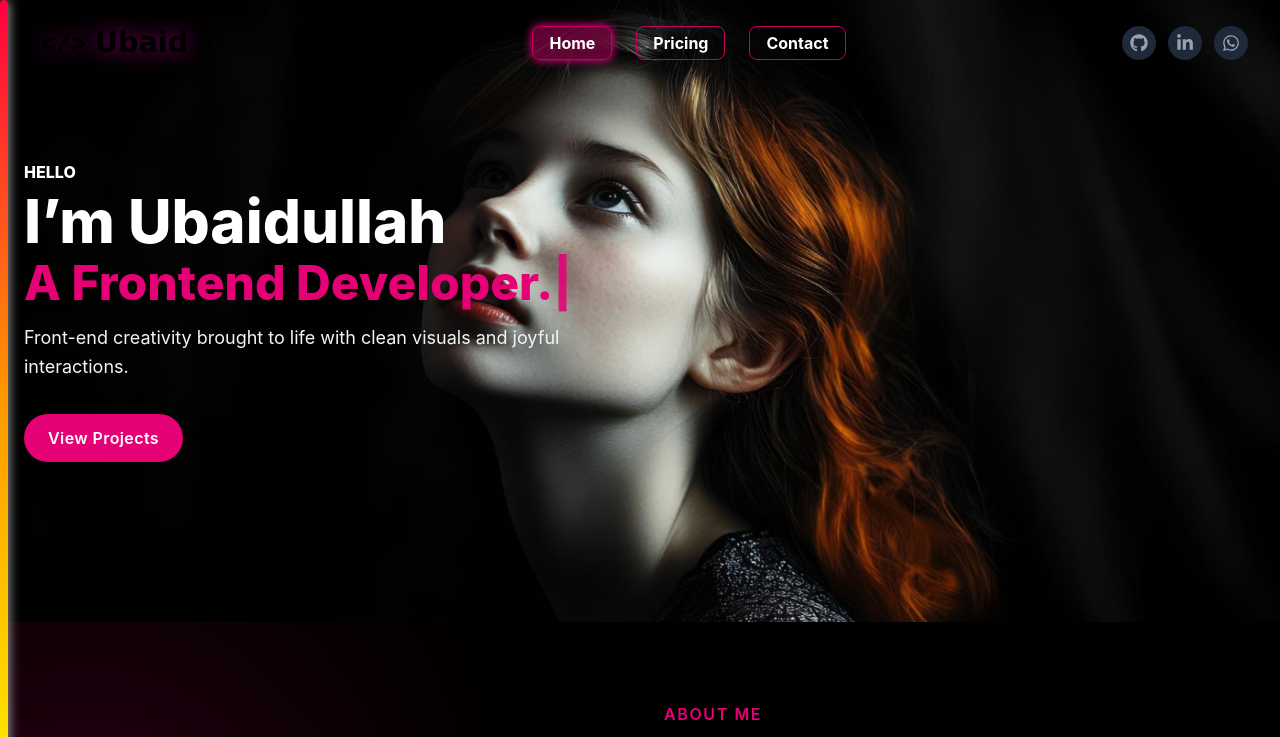
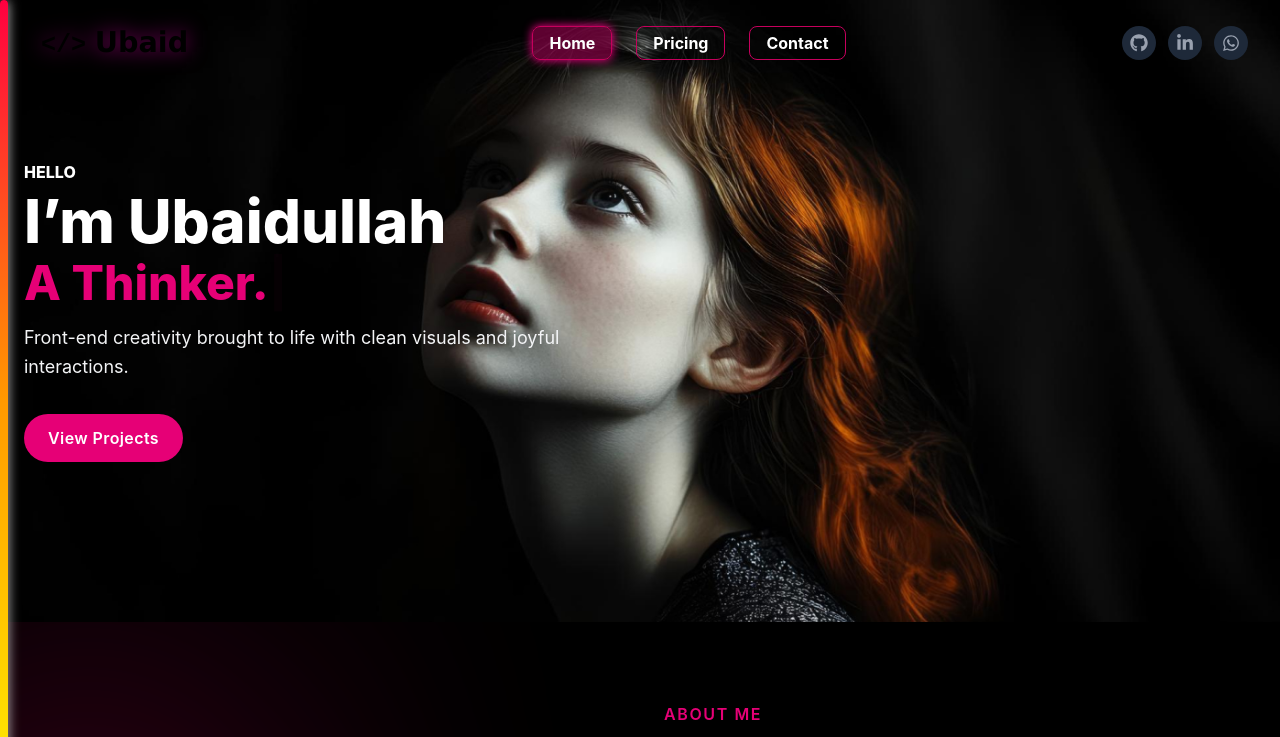
Before and after one commit to Ubaidullah-Web-Dev/React-Portfolio, a React (Vite) app: page / in a window 1280 px wide. Shown: the top 737 px of the page. Built offline with nearby package versions, Linux system fonts and the light colour scheme.

Commit message:
Fixed some errors

```diff
--- a/src/Components/Hero.jsx
+++ b/src/Components/Hero.jsx
@@ -20,9 +20,9 @@ function Hero() {
         <h2 className="text-4xl md:text-5xl font-extrabold text-pink-600">
           <ReactTyped
             strings={[
-              "A Web Developer.",
-              "A Frontend Developer.",
-              "A Creative Thinker.",
+              "A Developer.",
+              "A Coder.",
+              "A Thinker.",
             ]}
             typeSpeed={70}
             backSpeed={40}
--- a/src/Components/Navbar.jsx
+++ b/src/Components/Navbar.jsx
@@ -8,6 +8,7 @@ import {
   FaTimes,
   FaGithub,
   FaWhatsapp,
+  FaLinkedin,
 } from "react-icons/fa";
 import { Link, useLocation } from "react-router-dom";
 
@@ -171,17 +172,14 @@ function Navbar() {
           Contact
         </Link>
         <div className="flex flex-wrap justify-center space-x-4 pt-3">
-          <a href="#" className="bg-gray-800 hover:bg-pink-600 p-2 rounded-full">
-            <FaInstagram className="text-white transition-all duration-300 hover:scale-125" />
+          <a href="https://github.com/Ubaidullah-Web-Dev?tab=repositories" className="bg-gray-800 hover:bg-pink-600 p-2 rounded-full">
+            <FaGithub className="text-white transition-all duration-300 hover:scale-125" />
           </a>
-          <a href="#" className="bg-gray-800 hover:bg-pink-600 p-2 rounded-full">
-            <FaLinkedinIn className="text-white transition-all duration-300 hover:scale-125" />
+          <a href="https://www.linkedin.com/in/ubaidullah-sajid-21792a383/" className="bg-gray-800 hover:bg-pink-600 p-2 rounded-full">
+            <FaLinkedin className="text-white transition-all duration-300 hover:scale-125" />
           </a>
-          <a href="#" className="bg-gray-800 hover:bg-pink-600 p-2 rounded-full">
-            <FaTwitter className="text-white transition-all duration-300 hover:scale-125" />
-          </a>
-          <a href="#" className="bg-gray-800 hover:bg-pink-600 p-2 rounded-full">
-            <FaFacebookF className="text-white transition-all duration-300 hover:scale-125" />
+          <a href="https://wa.me/923287231804" className="bg-gray-800 hover:bg-pink-600 p-2 rounded-full">
+            <FaWhatsapp className="text-white transition-all duration-300 hover:scale-125" />
           </a>
         </div>
       </div>
```
Lines whose indentation alone changed are shown as unchanged.
